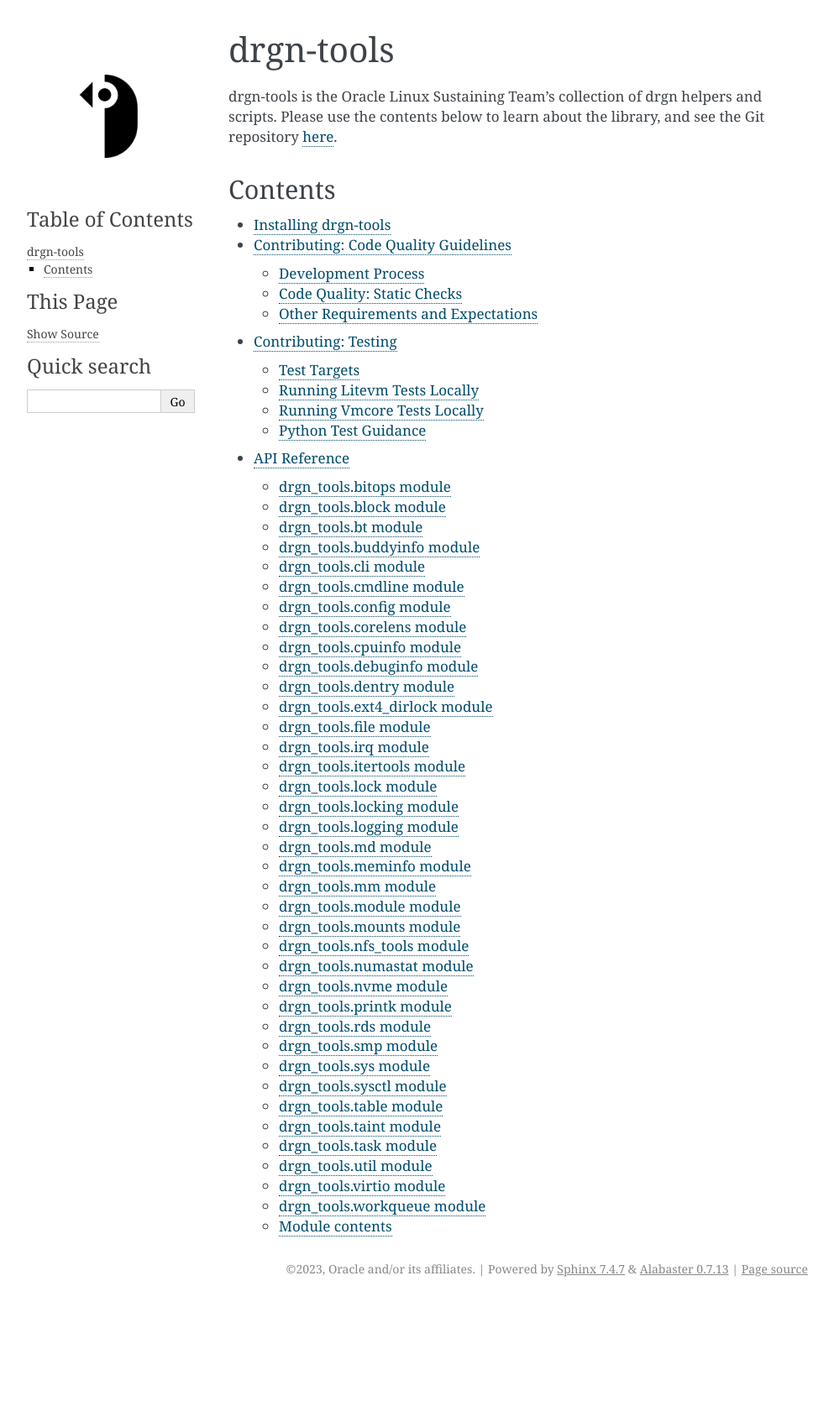
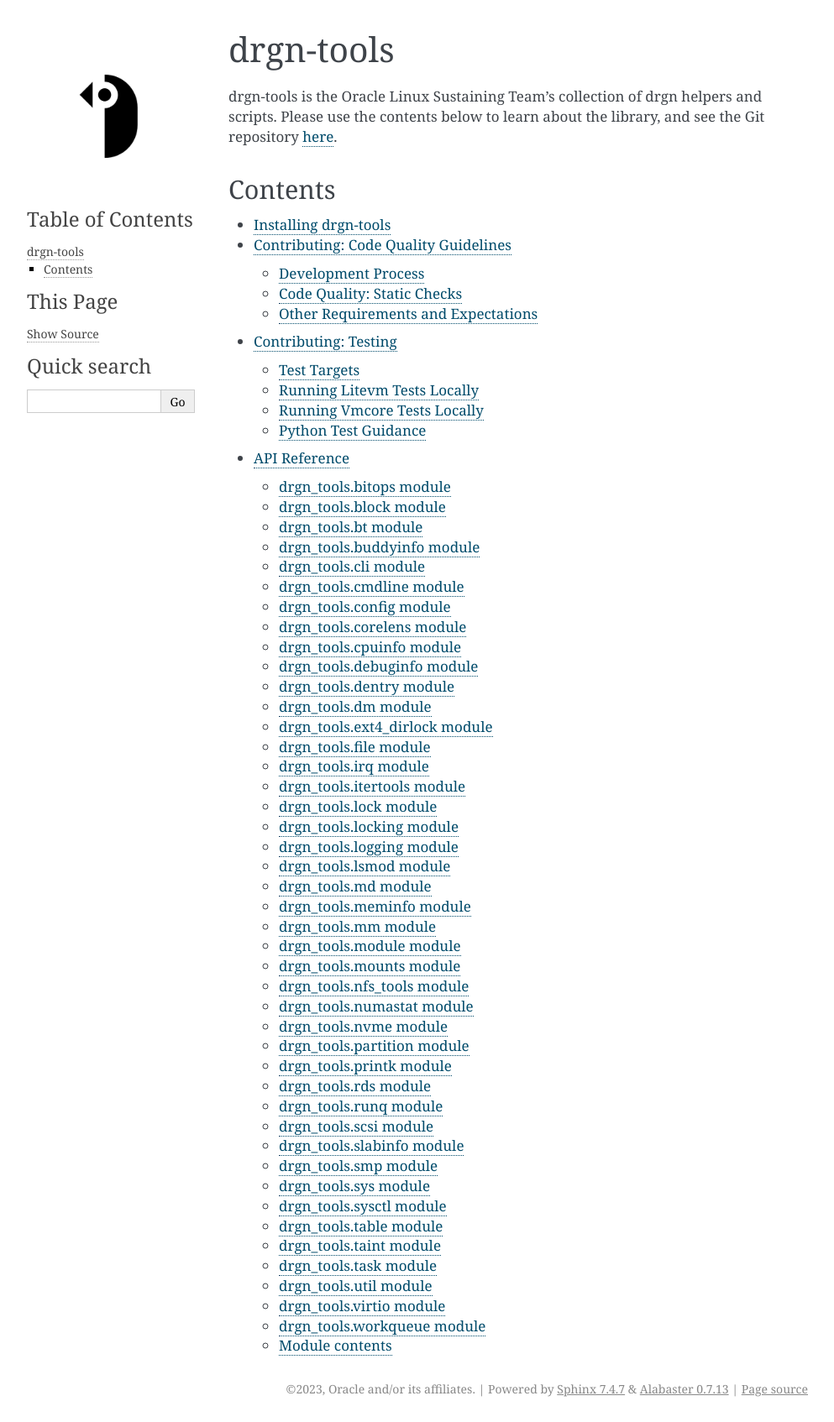
Before and after one commit to oracle-samples/drgn-tools, a Sphinx documentation site: the page built from doc/index.rst, in a window 1280 px wide. Shown: the whole page at 84% size, without its empty margins (148-1141 px from the left). Built offline with Sphinx 7.4.7, drawn with Linux system fonts in a browser that asks for light colours; before the commit the page ends 1551 px from its top, so only the background shows below that.

Commit message:
doc: Add newly created modules
Signed-off-by: Stephen Brennan <stephen.s.brennan@oracle.com>

```diff
--- a/doc/api.rst
+++ b/doc/api.rst
@@ -89,6 +89,14 @@
    :undoc-members:
    :show-inheritance:
 
+drgn\_tools.dm module
+---------------------
+
+.. automodule:: drgn_tools.dm
+   :members:
+   :undoc-members:
+   :show-inheritance:
+
 drgn\_tools.ext4\_dirlock module
 --------------------------------
 
@@ -141,6 +149,14 @@
 --------------------------
 
 .. automodule:: drgn_tools.logging
+   :members:
+   :undoc-members:
+   :show-inheritance:
+
+drgn\_tools.lsmod module
+------------------------
+
+.. automodule:: drgn_tools.lsmod
    :members:
    :undoc-members:
    :show-inheritance:
@@ -209,6 +225,14 @@
    :undoc-members:
    :show-inheritance:
 
+drgn\_tools.partition module
+----------------------------
+
+.. automodule:: drgn_tools.partition
+   :members:
+   :undoc-members:
+   :show-inheritance:
+
 drgn\_tools.printk module
 -------------------------
 
@@ -221,6 +245,30 @@
 ----------------------
 
 .. automodule:: drgn_tools.rds
+   :members:
+   :undoc-members:
+   :show-inheritance:
+
+drgn\_tools.runq module
+-----------------------
+
+.. automodule:: drgn_tools.runq
+   :members:
+   :undoc-members:
+   :show-inheritance:
+
+drgn\_tools.scsi module
+-----------------------
+
+.. automodule:: drgn_tools.scsi
+   :members:
+   :undoc-members:
+   :show-inheritance:
+
+drgn\_tools.slabinfo module
+---------------------------
+
+.. automodule:: drgn_tools.slabinfo
    :members:
    :undoc-members:
    :show-inheritance:
```
